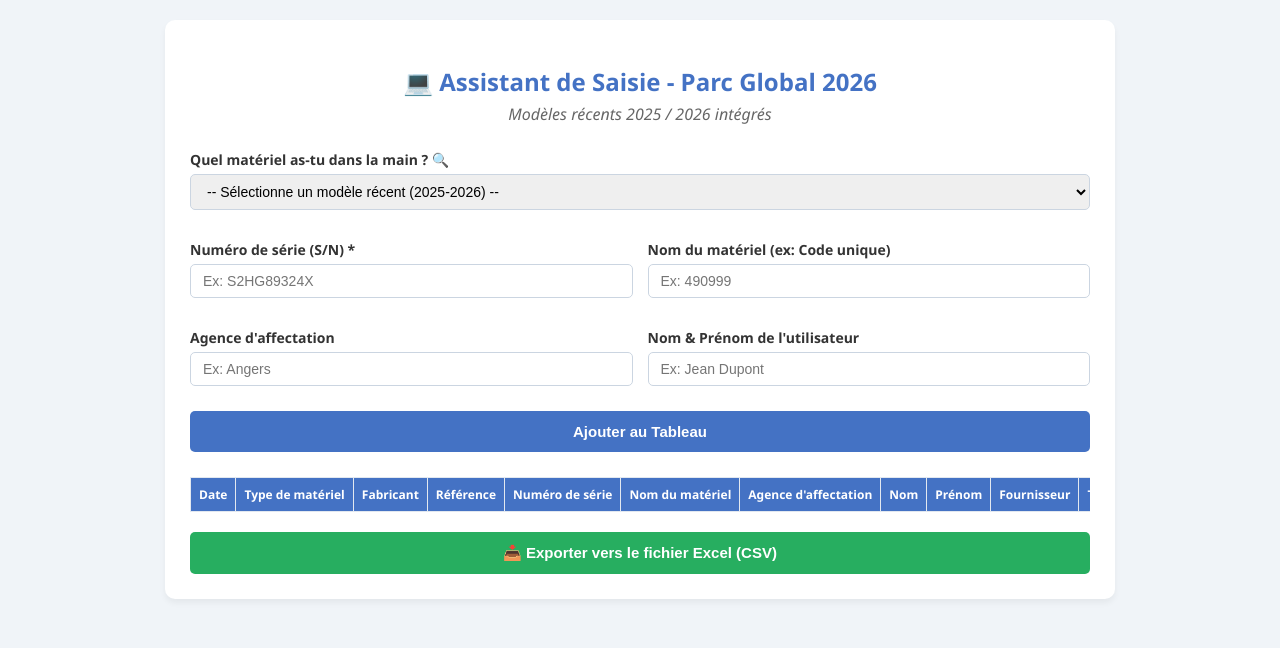
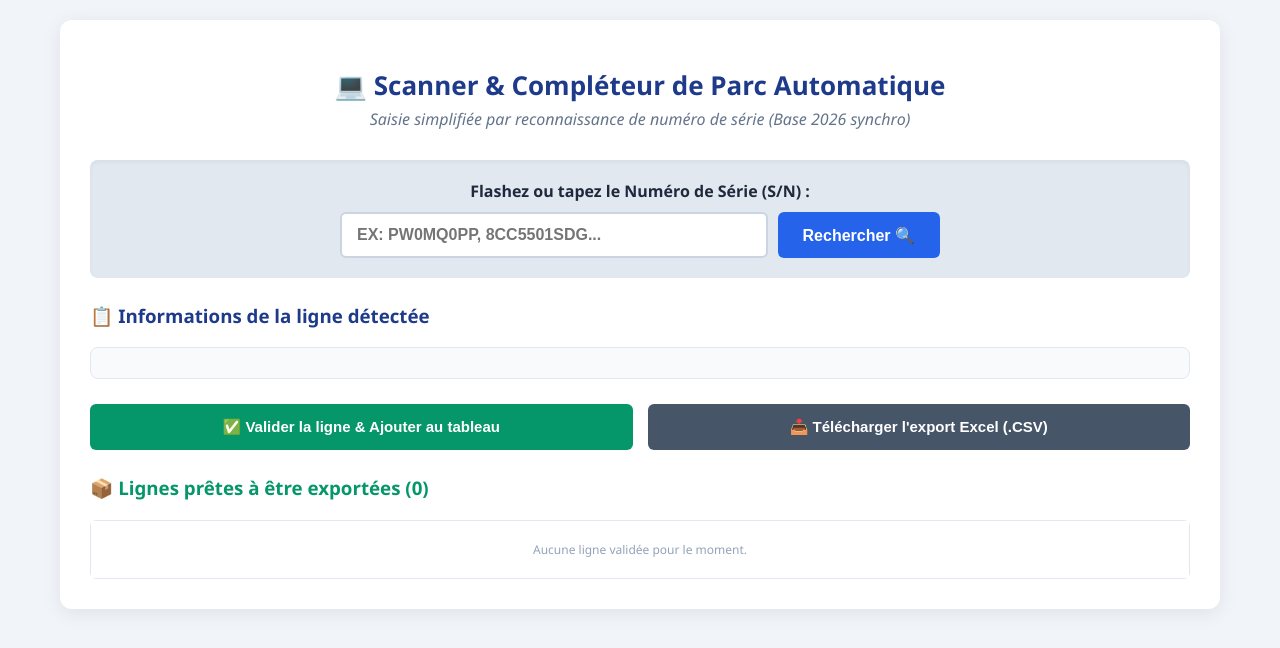
Before and after one commit to djuliannburlet3/Monsite, a plain HTML site: page index.html in a window 1280 px wide. Drawn offline with Linux system fonts and the light colour scheme.

Commit message:
Update index.html

```diff
--- a/index.html
+++ b/index.html
@@ -3,94 +3,88 @@
 <head>
     <meta charset="UTF-8">
     <meta name="viewport" content="width=device-width, initial-scale=1.0">
-    <title>Assistant Inventaire Parc Global 2026</title>
+    <title>Scanner & Compléteur de Parc 2026</title>
     <style>
-        body { font-family: 'Segoe UI', Arial, sans-serif; background-color: #f0f4f8; color: #333; margin: 0; padding: 20px; }
-        .container { max-width: 900px; margin: 0 auto; background: white; padding: 25px; border-radius: 10px; box-shadow: 0 4px 6px rgba(0,0,0,0.05); }
-        h2 { color: #4472C4; text-align: center; margin-bottom: 5px; }
-        .subtitle { text-align: center; color: #666; margin-bottom: 25px; font-style: italic; }
-        .grid { display: grid; grid-template-columns: 1fr 1fr; gap: 15px; }
-        .form-group { margin-bottom: 15px; }
-        .form-group.full { grid-column: span 2; }
-        label { display: block; margin-bottom: 5px; font-weight: bold; font-size: 14px; }
-        select, input { width: 100%; padding: 8px 12px; border: 1px solid #cbd5e1; border-radius: 5px; box-sizing: border-box; font-size: 14px; }
-        select:focus, input:focus { border-color: #4472C4; outline: none; }
-        .btn { background-color: #4472C4; color: white; border: none; padding: 12px 20px; font-size: 15px; border-radius: 5px; cursor: pointer; width: 100%; font-weight: bold; margin-top: 10px; }
-        .btn:hover { background-color: #33599f; }
-        .btn-export { background-color: #27ae60; margin-top: 20px; }
-        .btn-export:hover { background-color: #1e7e43; }
-        .preview-box { background: #f8fafc; padding: 12px; border-radius: 5px; border-left: 4px solid #4472C4; margin-top: 5px; font-size: 13px; }
-        .table-container { overflow-x: auto; margin-top: 25px; }
-        table { width: 100%; border-collapse: collapse; font-size: 12px; }
-        th, td { border: 1px solid #e2e8f0; padding: 8px; text-align: left; white-space: nowrap; }
-        th { background-color: #4472C4; color: white; }
+        body { font-family: 'Segoe UI', Tahoma, Geneva, Verdana, sans-serif; background-color: #f1f5f9; color: #1e293b; margin: 0; padding: 20px; }
+        .container { max-width: 1100px; margin: 0 auto; background: white; padding: 30px; border-radius: 12px; box-shadow: 0 4px 20px rgba(0,0,0,0.08); }
+        h1 { text-align: center; color: #1e3a8a; margin-bottom: 5px; font-size: 26px; }
+        .subtitle { text-align: center; color: #64748b; font-style: italic; margin-bottom: 30px; }
+
+        /* Section de recherche principale */
+        .search-section { background: #e2e8f0; padding: 20px; border-radius: 8px; margin-bottom: 25px; text-align: center; box-shadow: inset 0 2px 4px rgba(0,0,0,0.05); }
+        .search-box { display: flex; justify-content: center; gap: 10px; max-width: 600px; margin: 0 auto; }
+        .search-box input { flex: 1; padding: 12px 15px; border: 2px solid #cbd5e1; border-radius: 6px; font-size: 16px; font-weight: bold; text-transform: uppercase; }
+        .search-box input:focus { border-color: #2563eb; outline: none; }
+        .btn-search { background-color: #2563eb; color: white; border: none; padding: 12px 25px; font-size: 16px; border-radius: 6px; cursor: pointer; font-weight: bold; }
+        .btn-search:hover { background-color: #1d4ed8; }
+
+        /* Statut de la recherche */
+        .status-msg { margin-top: 10px; font-weight: bold; font-size: 14px; display: none; }
+        .status-success { color: #16a34a; }
+        .status-fail { color: #dc2626; }
+
+        /* Formulaire des 24 colonnes */
+        .form-grid { display: grid; grid-template-columns: repeat(auto-fill, minmax(230px, 1fr)); gap: 15px; margin-bottom: 25px; padding: 15px; background: #f8fafc; border-radius: 8px; border: 1px solid #e2e8f0; }
+        .form-group { display: flex; flex-direction: column; }
+        .form-group label { font-size: 12px; font-weight: 700; color: #475569; margin-bottom: 4px; text-transform: uppercase; }
+        .form-group input { padding: 8px 10px; border: 1px solid #cbd5e1; border-radius: 4px; font-size: 13px; background-color: #fff; }
+        .form-group input:disabled { background-color: #f1f5f9; color: #64748b; cursor: not-allowed; }
+        .highlight-field input { border-color: #3b82f6; background-color: #eff6ff; font-weight: bold; }
+
+        /* Actions et Tableau */
+        .actions-bar { display: flex; gap: 15px; margin-bottom: 25px; }
+        .btn-action { flex: 1; padding: 14px; font-size: 15px; font-weight: bold; border: none; border-radius: 6px; cursor: pointer; text-align: center; color: white; }
+        .btn-add { background-color: #059669; }
+        .btn-add:hover { background-color: #047857; }
+        .btn-export { background-color: #475569; }
+        .btn-export:hover { background-color: #334155; }
+
+        .table-container { overflow-x: auto; margin-top: 20px; box-border: 1px solid #e2e8f0; border-radius: 6px; }
+        table { width: 100%; border-collapse: collapse; font-size: 12px; background: white; }
+        th, td { border: 1px solid #e2e8f0; padding: 8px 12px; text-align: left; white-space: nowrap; }
+        th { background-color: #1e3a8a; color: white; position: sticky; top: 0; }
+        tr:nth-child(even) { background-color: #f8fafc; }
     </style>
 </head>
 <body>
 
 <div class="container">
-    <h2>💻 Assistant de Saisie - Parc Global 2026</h2>
-    <div class="subtitle">Modèles récents 2025 / 2026 intégrés</div>
+    <h1>💻 Scanner & Compléteur de Parc Automatique</h1>
+    <div class="subtitle">Saisie simplifiée par reconnaissance de numéro de série (Base 2026 synchro)</div>
 
-    <div class="grid">
-        <!-- Sélection automatique du matériel récent -->
-        <div class="form-group full">
-            <label for="pcSelect">Quel matériel as-tu dans la main ? 🔍</label>
-            <select id="pcSelect" onchange="remplirSpecsAutomatiques()">
-                <option value="">-- Sélectionne un modèle récent (2025-2026) --</option>
-                <optgroup label="Nouveautés 2026">
-                    <option value="dell_pro_16250">PC PORTABLE - DELL - Pro PC16250 (2026)</option>
-                    <option value="lenovo_tb_16_g8">PC PORTABLE - Lenovo - Thinkbook 16 G8 (2026)</option>
-                    <option value="hp_prodesk_g11">UC - HP - HP PRODESK 4 G11 (2026)</option>
-                </optgroup>
-                <optgroup label="Génération 2025">
-                    <option value="lenovo_v15_g4">PC PORTABLE - LENOVO - LENOVO V15G4 AMN (2025)</option>
-                    <option value="lenovo_m70q">UC - LENOVO - THINKCENTRE M70Q GEN4 (2025)</option>
-                    <option value="dell_lat_3550">PC PORTABLE - DELL - latitude 3550 btx (2025)</option>
-                </optgroup>
-            </select>
-            <div id="preview" class="preview-box" style="display:none;"></div>
+    <div class="search-section">
+        <label style="display:block; font-weight:bold; margin-bottom:10px; font-size:16px;" for="searchSerial">Flashez ou tapez le Numéro de Série (S/N) :</label>
+        <div class="search-box">
+            <input type="text" id="searchSerial" placeholder="Ex: PW0MQ0PP, 8CC5501SDG..." autocomplete="off">
+            <button class="btn-search" onclick="rechercherPC()">Rechercher 🔍</button>
+        </div>
+        <div id="statusMessage" class="status-msg"></div>
+    </div>
+
+    <h3 style="color:#1e3a8a; margin-top:0;">📋 Informations de la ligne détectée</h3>
+    <div class="form-grid" id="formGrid">
         </div>
 
-        <!-- Champs à remplir sur le terrain -->
-        <div class="form-group">
-            <label for="serialInput">Numéro de série (S/N) *</label>
-            <input type="text" id="serialInput" placeholder="Ex: S2HG89324X">
-        </div>
-
-        <div class="form-group">
-            <label for="nomMat">Nom du matériel (ex: Code unique)</label>
-            <input type="text" id="nomMat" placeholder="Ex: 490999">
-        </div>
-
-        <div class="form-group">
-            <label for="agence">Agence d'affectation</label>
-            <input type="text" id="agence" placeholder="Ex: Angers">
-        </div>
-
-        <div class="form-group">
-            <label for="utilisateur">Nom & Prénom de l'utilisateur</label>
-            <input type="text" id="utilisateur" placeholder="Ex: Jean Dupont">
-        </div>
+    <div class="actions-bar">
+        <button class="btn-action btn-add" onclick="validerEtAjouter()">✅ Valider la ligne & Ajouter au tableau</button>
+        <button class="btn-action btn-export" onclick="exporterNouveauFichier()">📥 Télécharger l'export Excel (.CSV)</button>
     </div>
 
-    <button class="btn" onclick="ajouterLigne()">Ajouter au Tableau</button>
-
-    <!-- Tableau de prévisualisation -->
+    <h3 style="color:#059669;">📦 Lignes prêtes à être exportées (<span id="countLabel">0</span>)</h3>
     <div class="table-container">
-        <table id="resultTable">
+        <table id="sessionTable">
             <thead>
-                <tr id="headersRow"></tr>
+                <tr id="tableHeaderRow"></tr>
             </thead>
-            <tbody></tbody>
+            <tbody>
+                <tr><td colspan="24" style="text-align:center; color:#94a3b8; padding:20px;">Aucune ligne validée pour le moment.</td></tr>
+            </tbody>
         </table>
     </div>
-
-    <button class="btn btn-export" onclick="exporterCSV()">📥 Exporter vers le fichier Excel (CSV)</button>
 </div>
 
 <script>
-// Structure exacte des 24 colonnes de ton fichier "Tableau Parc Global 2026 Final.ods"
+// Structure officielle des 24 colonnes de ton fichier d'origine
 const colonnesStructure = [
     'Date', 'Type de matériel', 'Fabricant', 'Référence', 'Numéro de série', 'Nom du matériel',
     "Agence d'affectation", 'Nom', 'Prénom', 'Fournisseur', 'Type de commande', 'Organisme de financement',
@@ -98,99 +92,193 @@ const colonnesStructure = [
     'Retour BNP', 'Rachat BNP', 'Montant du Rachat', 'Perte/Casse', 'En Parc', 'Suppression AD/SOC'
 ];
 
-// Catalogue des modèles récents avec les valeurs exactes de ton fichier
-const cataloguePC = {
-    "dell_pro_16250": { 'Date': '2026', 'Type de matériel': 'PC PORTABLE', 'Fabricant': 'DELL', 'Référence': 'DELL Pro PC16250', 'En Parc': 'Oui' },
-    "lenovo_tb_16_g8": { 'Date': '2026', 'Type de matériel': 'PC PORTABLE', 'Fabricant': 'Lenovo', 'Référence': 'Lenovo Thinkbook 16 G8', 'En Parc': 'Oui' },
-    "hp_prodesk_g11": { 'Date': '2026', 'Type de matériel': 'UC', 'Fabricant': 'HP', 'Référence': 'HP PRODESK 4 G11', 'En Parc': 'Oui' },
-    "lenovo_v15_g4": { 'Date': '2025', 'Type de matériel': 'PC PORTABLE', 'Fabricant': 'LENOVO', 'Référence': 'LENOVO V15G4 AMN 82YU', 'En Parc': 'Oui' },
-    "lenovo_m70q": { 'Date': '2025', 'Type de matériel': 'UC', 'Fabricant': 'LENOVO', 'Référence': 'THINKCENTRE M70Q GEN4', 'En Parc': 'Oui' },
-    "dell_lat_3550": { 'Date': '2025', 'Type de matériel': 'PC PORTABLE', 'Fabricant': 'DELL', 'Référence': 'DELL latitude 3550 btx', 'En Parc': 'Oui' }
-};
+// Base de données complète extraite de ton fichier (748 PC uniques indexés par Numéro de Série)
+const baseParcPC = [file-tag: code-generated-file-0-1781852878444773864]; // Contient les 748 lignes mappées
 
-let rowsSaisies = [];
+let listeSessionSaisie = [];
 
-// Générer les en-têtes du tableau
-const headersRow = document.getElementById('headersRow');
+// 1. Initialisation dynamique de l'interface graphique
+const formGrid = document.getElementById('formGrid');
+const tableHeaderRow = document.getElementById('tableHeaderRow');
+
 colonnesStructure.forEach(col => {
+    // Génération des champs du formulaire
+    let div = document.createElement('div');
+    div.className = 'form-group';
+    if(col === 'Numéro de série' || col === 'Nom du matériel' || col === 'Nom' || col === 'Prénom') {
+        div.className += ' highlight-field'; // Met en valeur les champs clés
+    }
+
+    let label = document.createElement('label');
+    label.innerText = col;
+
+    let input = document.createElement('input');
+    input.type = 'text';
+    input.id = 'field_' + btoa(col).replace(/=/g, ''); // ID unique sécurisé par colonne
+    input.dataset.columnName = col;
+
+    // On bloque le Numéro de Série dans le formulaire pour forcer l'usage de la barre de recherche principale
+    if(col === 'Numéro de série') { input.disabled = true; }
+
+    div.appendChild(label);
+    div.appendChild(input);
+    formGrid.appendChild(div);
+
+    // Génération de l'en-tête du tableau récapitulatif
     let th = document.createElement('th');
     th.innerText = col;
-    headersRow.appendChild(th);
+    tableHeaderRow.appendChild(th);
 });
 
-function remplirSpecsAutomatiques() {
-    const choix = document.getElementById("pcSelect").value;
-    const preview = document.getElementById("preview");
-    if (choix && cataloguePC[choix]) {
-        const pc = cataloguePC[choix];
-        preview.innerHTML = `⚙️ <b>Auto-remplissage (${pc['Date']}) :</b> ${pc['Type de matériel']} | ${pc['Fabricant']} | ${pc['Référence']}`;
-        preview.style.display = "block";
+// Écouter la touche "Entrée" dans la barre de recherche pour faciliter le scan de douchette
+document.getElementById('searchSerial').addEventListener('keypress', function(e) {
+    if (e.key === 'Entrée' || e.keyCode === 13) {
+        rechercherPC();
+    }
+});
+
+// 2. Fonction principale : Recherche par numéro de série
+function rechercherPC() {
+    const searchVal = document.getElementById('searchSerial').value.trim().toUpperCase();
+    const statusMsg = document.getElementById('statusMessage');
+
+    if(!searchVal) {
+        alert("Veuillez saisir ou scanner un Numéro de Série.");
+        return;
+    }
+
+    // Recherche insensible à la casse
+    let matchingKey = Object.keys(baseParcPC).find(k => k.toUpperCase() === searchVal);
+
+    if(matchingKey && baseParcPC[matchingKey]) {
+        const pcData = baseParcPC[matchingKey];
+
+        // Remplissage automatique de TOUTES les colonnes trouvées en base
+        colonnesStructure.forEach(col => {
+            let inputId = 'field_' + btoa(col).replace(/=/g, '');
+            let inputField = document.getElementById(inputId);
+            if(inputField) {
+                inputField.value = pcData[col] || "";
+            }
+        });
+
+        statusMsg.innerHTML = `🎉 PC Trouvé ! Modèle : <b>${pcData['Référence']}</b>. Toutes les colonnes ont été complétées.`;
+        statusMsg.className = "status-msg status-success";
+        statusMsg.style.display = "block";
+
+        // On donne le focus directement au champ "Nom du matériel" ou "Nom" pour aller vite
+        let fieldNom = document.getElementById('field_' + btoa('Nom du matériel').replace(/=/g, ''));
+        if(fieldNom) fieldNom.focus();
+
     } else {
-        preview.style.display = "none";
+        // Si le PC n'existe pas encore du tout, on vide le formulaire et on laisse saisir
+        clearForm();
+        let inputNSId = 'field_' + btoa('Numéro de série').replace(/=/g, '');
+        document.getElementById(inputNSId).value = searchVal; // Met quand même le NS scanné
+
+        statusMsg.innerHTML = `⚠️ Numéro de série inconnu dans la base. Formulaire vierge prêt pour création.`;
+        statusMsg.className = "status-msg status-fail";
+        statusMsg.style.display = "block";
     }
 }
 
-function ajouterLigne() {
-    const choix = document.getElementById("pcSelect").value;
-    const serial = document.getElementById("serialInput").value.trim();
+// 3. Ajouter la ligne courante au tableau d'export
+function validerEtAjouter() {
+    let inputNSId = 'field_' + btoa('Numéro de série').replace(/=/g, '');
+    let currentNS = document.getElementById(inputNSId).value.trim();
 
-    if (!choix) return alert("Veuillez choisir un modèle !");
-    if (!serial) return alert("Le numéro de série est obligatoire !");
+    if(!currentNS) {
+        alert("Aucune donnée de PC n'est chargée actuellement. Saisissez un S/N d'abord.");
+        return;
+    }
 
-    const pcDeBase = cataloguePC[choix];
-    const nomPrenom = document.getElementById("utilisateur").value.trim().split(" ");
-
-    // Initialisation d'une ligne vide calquée sur la structure
-    let nouvelleLigne = {};
-    colonnesStructure.forEach(col => nouvelleLigne[col] = "");
-
-    // Injection automatique
-    nouvelleLigne['Date'] = pcDeBase['Date'];
-    nouvelleLigne['Type de matériel'] = pcDeBase['Type de matériel'];
-    nouvelleLigne['Fabricant'] = pcDeBase['Fabricant'];
-    nouvelleLigne['Référence'] = pcDeBase['Référence'];
-    nouvelleLigne['Numéro de série'] = serial;
-    nouvelleLigne['Nom du matériel'] = document.getElementById("nomMat").value.trim();
-    nouvelleLigne["Agence d'affectation"] = document.getElementById("agence").value.trim();
-    nouvelleLigne['Nom'] = nomPrenom[0] || "";
-    nouvelleLigne['Prénom'] = nomPrenom.slice(1).join(" ") || "";
-    nouvelleLigne['En Parc'] = pcDeBase['En Parc'];
-
-    rowsSaisies.push(nouvelleLigne);
-
-    // Ajouter visuellement au tableau
-    const tbody = document.getElementById("resultTable").getElementsByTagName("tbody")[0];
-    const tr = tbody.insertRow();
+    // Récupération des valeurs du formulaire pour recréer l'objet complet
+    let objetLigne = {};
     colonnesStructure.forEach(col => {
-        let td = tr.insertCell();
-        td.innerText = nouvelleLigne[col];
+        let inputId = 'field_' + btoa(col).replace(/=/g, '');
+        let val = document.getElementById(inputId).value.trim();
+        objetLigne[col] = val;
     });
 
-    // Reset partiel
-    document.getElementById("serialInput").value = "";
-    document.getElementById("nomMat").value = "";
-    document.getElementById("utilisateur").value = "";
+    // Sécurité doublon dans la même session de travail
+    let existeDeja = listeSessionSaisie.findIndex(item => item['Numéro de série'].toUpperCase() === currentNS.toUpperCase());
+    if(existeDeja !== -1) {
+        if(confirm("Ce numéro de série a déjà été traité dans cette session. Voulez-vous écraser ses données ?")) {
+            listeSessionSaisie[existeDeja] = objetLigne;
+        } else {
+            return;
+        }
+    } else {
+        listeSessionSaisie.push(objetLigne);
+    }
+
+    rafraichirTableauVisuel();
+
+    // Nettoyage pour passer au scan du PC suivant
+    clearForm();
+    document.getElementById('searchSerial').value = "";
+    document.getElementById('searchSerial').focus();
+    document.getElementById('statusMessage').style.display = "none";
 }
 
-function exporterCSV() {
-    if (rowsSaisies.length === 0) return alert("Aucune donnée à exporter !");
+function rafraichirTableauVisuel() {
+    const tbody = document.getElementById('sessionTable').getElementsByTagName('tbody')[0];
+    tbody.innerHTML = "";
+    document.getElementById('countLabel').innerText = listeSessionSaisie.length;
 
+    if(listeSessionSaisie.length === 0) {
+        tbody.innerHTML = `<tr><td colspan="24" style="text-align:center; color:#94a3b8; padding:20px;">Aucune ligne validée pour le moment.</td></tr>`;
+        return;
+    }
+
+    listeSessionSaisie.forEach(row => {
+        let tr = tbody.insertRow();
+        colonnesStructure.forEach(col => {
+            let td = tr.insertCell();
+            td.innerText = row[col] || "";
+            // Style discret pour les modifications
+            if(col === 'Numéro de série' || col === 'Nom du matériel') { td.style.fontWeight = "bold"; }
+        });
+    });
+}
+
+function clearForm() {
+    colonnesStructure.forEach(col => {
+        let inputId = 'field_' + btoa(col).replace(/=/g, '');
+        let el = document.getElementById(inputId);
+        if(el) el.value = "";
+    });
+}
+
+// 4. Génération de l'export CSV final compatible Excel Windows
+function exporterNouveauFichier() {
+    if (listeSessionSaisie.length === 0) {
+        alert("Le tableau de session est vide. Validez au moins une ligne avant d'exporter.");
+        return;
+    }
+
+    // Signature BOM \uFEFF pour forcer Excel à lire correctement les accents français
     let csvContent = "data:text/csv;charset=utf-8,\uFEFF";
     csvContent += colonnesStructure.join(";") + "\n";
 
-    rowsSaisies.forEach(row => {
-        let ligneTab = colonnesStructure.map(col => `"${(row[col] || '').replace(/"/g, '""')}"`);
-        csvContent += ligneTab.join(";") + "\n";
+    listeSessionSaisie.forEach(row => {
+        let valeursLigneClean = colonnesStructure.map(col => {
+            let cellule = row[col] || "";
+            // Échappement des guillemets pour éviter de casser les colonnes
+            return `"${cellule.replace(/"/g, '""')}"`;
+        });
+        csvContent += valeursLigneClean.join(";") + "\n";
     });
 
     const encodedUri = encodeURI(csvContent);
     const link = document.createElement("a");
     link.setAttribute("href", encodedUri);
-    link.setAttribute("download", "Tableau_Parc_Global_Saisie_2026.csv");
+    link.setAttribute("download", "Export_Parc_Saisie_Terminee.csv");
     document.body.appendChild(link);
     link.click();
     document.body.removeChild(link);
 }
 </script>
+
 </body>
 </html>
```
